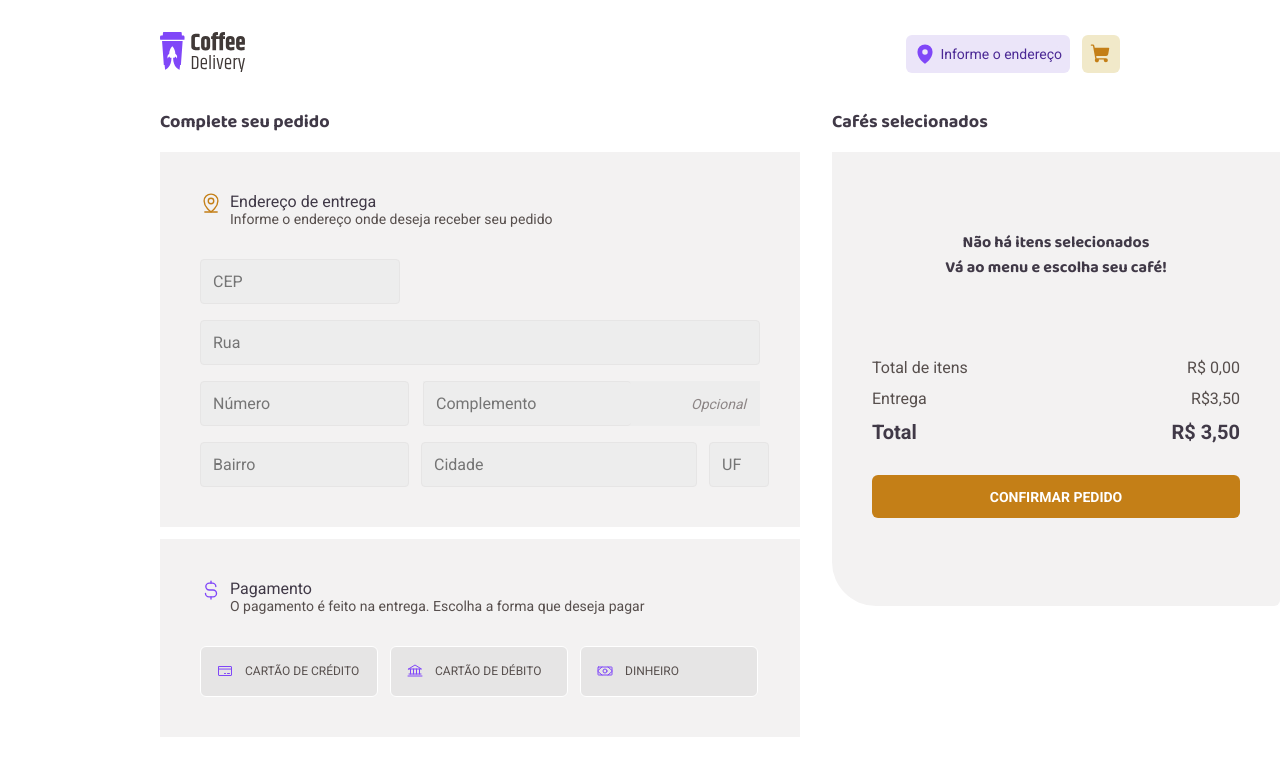
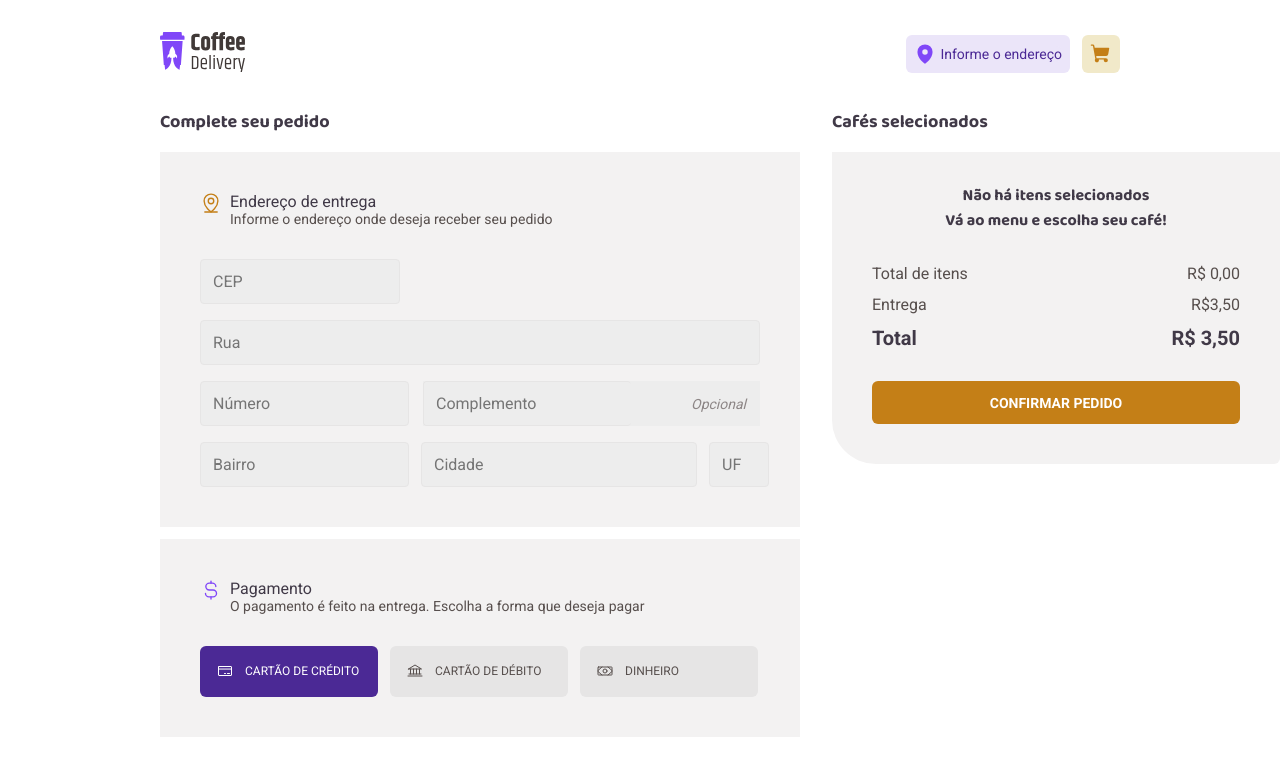
Before and after one commit to gustavoZuin237/Coffee-Delivery, a React (Vite) app: page /checkout in a window 1280 px wide. Shown: the top 776 px of the page. Built offline with nearby package versions, Linux system fonts and the light colour scheme.

Commit message:
Refactor & Fix: fixed various styling and functionality issues to get the project ready for deploying

```diff
--- a/src/contexts/cartContext.tsx
+++ b/src/contexts/cartContext.tsx
@@ -39,7 +39,7 @@ export function CartContextProvider({ children }: CartContextProviderProps) {
 
   const [deliveryAddress, setDeliveryAddress] = useState({} as DeliveryAddressI)
 
-  const [paymentOption, setPaymentOption] = useState('')
+  const [paymentOption, setPaymentOption] = useState('Cartão de Crédito')
 
   function handleQuantityChange(id: number, quantity: number) {
     const exists: boolean = cartProducts.map((p) => p.id).indexOf(id) !== -1
--- a/src/pages/checkout/index.tsx
+++ b/src/pages/checkout/index.tsx
@@ -1,4 +1,4 @@
-import { useContext, useState } from 'react'
+import { useContext, useState } from "react";
 
 import {
   Bank,
@@ -6,22 +6,22 @@ import {
   CurrencyDollarSimple,
   MapPinLine,
   Money,
-} from 'phosphor-react'
+} from "phosphor-react";
 
-import { ShoppingCartItem } from './components/shoppingCartItem'
+import { ShoppingCartItem } from "./components/shoppingCartItem";
 
-import { CartContext } from '../../contexts/cartContext'
+import { CartContext } from "../../contexts/cartContext";
 
-import * as s from './styles'
+import * as s from "./styles";
 
 export function Checkout() {
-  const [cepInput, setCepInput] = useState('')
-  const [streetNameInput, setStreetNameInput] = useState('')
-  const [houseNumberInput, setHouseNumberInput] = useState('')
-  const [complementInput, setComplementInput] = useState('')
-  const [neighborhoodInput, setNeighborhoodInput] = useState('')
-  const [cityNameInput, setCityNameInput] = useState('')
-  const [stateNameInput, setStateNameInput] = useState('')
+  const [cepInput, setCepInput] = useState("");
+  const [streetNameInput, setStreetNameInput] = useState("");
+  const [houseNumberInput, setHouseNumberInput] = useState("");
+  const [complementInput, setComplementInput] = useState("");
+  const [neighborhoodInput, setNeighborhoodInput] = useState("");
+  const [cityNameInput, setCityNameInput] = useState("");
+  const [stateNameInput, setStateNameInput] = useState("");
 
   const {
     products,
@@ -29,36 +29,36 @@ export function Checkout() {
     setDeliveryAddress,
     paymentOption,
     setPaymentOption,
-  } = useContext(CartContext)
+  } = useContext(CartContext);
 
   const productPrice = products.map((product) => {
-    return product.price * product.quantity
-  })
+    return product.price * product.quantity;
+  });
 
-  const totalPrice = determineTotalPrice(productPrice, products.length)
+  const totalPrice = determineTotalPrice(productPrice, products.length);
 
-  const isCartEmpty = products.length === 0
-  const isPaymentOptionNotSelected = paymentOption.length === 0
-  const addressValues = Object.values(deliveryAddress).filter((v) => v !== '')
+  const isCartEmpty = products.length === 0;
+  const isPaymentOptionNotSelected = paymentOption.length === 0;
+  const addressValues = Object.values(deliveryAddress).filter((v) => v !== "");
   const isAddressNotSelected =
     (addressValues.length <= 6 && deliveryAddress.Complement !== undefined) ||
-    addressValues.length === 0
+    addressValues.length === 0;
 
   function determineTotalPrice(prices: number[], priceListArray: number) {
-    let sum = 0
+    let sum = 0;
 
     for (let i = 0; i < priceListArray; i++) {
-      sum += prices[i]
+      sum += prices[i];
     }
 
-    return sum
+    return sum;
   }
 
   function handleDeliveryInputsChange(
     setFunction: (value: string) => void,
     value: string,
   ) {
-    setFunction(value)
+    setFunction(value);
 
     setDeliveryAddress({
       CEP: cepInput,
@@ -68,18 +68,18 @@ export function Checkout() {
       Neighborhood: neighborhoodInput,
       CityName: cityNameInput,
       State: stateNameInput,
-    })
+    });
   }
 
   function handlePaymentOptionsChange(buttonOption: string) {
-    setPaymentOption(buttonOption)
+    setPaymentOption(buttonOption);
   }
 
   const blockButton =
-    isCartEmpty || isPaymentOptionNotSelected || isAddressNotSelected
+    isCartEmpty || isPaymentOptionNotSelected || isAddressNotSelected;
 
-  console.log(isCartEmpty, isPaymentOptionNotSelected, isAddressNotSelected)
-  console.log(addressValues.length)
+  console.log(isCartEmpty, isPaymentOptionNotSelected, isAddressNotSelected);
+  console.log(addressValues.length);
 
   return (
     <s.CheckoutPageContainer>
@@ -190,27 +190,37 @@ export function Checkout() {
           </s.HeaderContainer>
           <s.PaymentOptionsButtonsContainer>
             <s.PaymentOptionsButton
-              isSelected={paymentOption === 'Cartão de Crédito'}
-              onClick={() => handlePaymentOptionsChange('Cartão de Crédito')}
+              isSelected={paymentOption === "Cartão de Crédito"}
+              onClick={() => handlePaymentOptionsChange("Cartão de Crédito")}
             >
               <CreditCard size={16} />
-              <s.PaymentOptionTitle>CARTÃO DE CRÉDITO</s.PaymentOptionTitle>
+              <s.PaymentOptionTitle
+                isSelected={paymentOption === "Cartão de Crédito"}
+              >
+                CARTÃO DE CRÉDITO
+              </s.PaymentOptionTitle>
             </s.PaymentOptionsButton>
 
             <s.PaymentOptionsButton
-              isSelected={paymentOption === 'Cartão de Débito'}
-              onClick={() => handlePaymentOptionsChange('Cartão de Débito')}
+              isSelected={paymentOption === "Cartão de Débito"}
+              onClick={() => handlePaymentOptionsChange("Cartão de Débito")}
             >
               <Bank size={16} />
-              <s.PaymentOptionTitle>CARTÃO DE DÉBITO</s.PaymentOptionTitle>
+              <s.PaymentOptionTitle
+                isSelected={paymentOption === "Cartão de Débito"}
+              >
+                CARTÃO DE DÉBITO
+              </s.PaymentOptionTitle>
             </s.PaymentOptionsButton>
 
             <s.PaymentOptionsButton
-              isSelected={paymentOption === 'Dinheiro'}
-              onClick={() => handlePaymentOptionsChange('Dinheiro')}
+              isSelected={paymentOption === "Dinheiro"}
+              onClick={() => handlePaymentOptionsChange("Dinheiro")}
             >
               <Money size={16} />
-              <s.PaymentOptionTitle>DINHEIRO</s.PaymentOptionTitle>
+              <s.PaymentOptionTitle isSelected={paymentOption === "Dinheiro"}>
+                DINHEIRO
+              </s.PaymentOptionTitle>
             </s.PaymentOptionsButton>
           </s.PaymentOptionsButtonsContainer>
         </s.PaymentOptionsContainer>
@@ -235,12 +245,12 @@ export function Checkout() {
             <p>Total de itens</p>
             <p>
               R$
-              {new Intl.NumberFormat('pt-BR', {
-                style: 'currency',
-                currency: 'BRL',
+              {new Intl.NumberFormat("pt-BR", {
+                style: "currency",
+                currency: "BRL",
               })
                 .format(totalPrice)
-                .replace('R$', '')}
+                .replace("R$", "")}
             </p>
           </s.PriceSpan>
           <s.PriceSpan>
@@ -251,12 +261,12 @@ export function Checkout() {
             <s.BoldText>Total</s.BoldText>
             <s.BoldText>
               R$
-              {new Intl.NumberFormat('pt-BR', {
-                style: 'currency',
-                currency: 'BRL',
+              {new Intl.NumberFormat("pt-BR", {
+                style: "currency",
+                currency: "BRL",
               })
                 .format(totalPrice + 3.5)
-                .replace('R$', '')}
+                .replace("R$", "")}
             </s.BoldText>
           </s.PriceSpan>
         </s.PriceSpanContainer>
@@ -264,19 +274,19 @@ export function Checkout() {
         <s.ConfirmOrderButton disabled={blockButton}>
           {blockButton ? (
             <s.SuccessPageLink
-              to={'/success'}
+              to={"/success"}
               onClick={(e) => e.preventDefault()}
-              style={{ cursor: 'not-allowed' }}
+              style={{ cursor: "not-allowed" }}
             >
               CONFIRMAR PEDIDO
             </s.SuccessPageLink>
           ) : (
-            <s.SuccessPageLink to={'/success'}>
+            <s.SuccessPageLink to={"/success"}>
               CONFIRMAR PEDIDO
             </s.SuccessPageLink>
           )}
         </s.ConfirmOrderButton>
       </s.ShoppingCartContainer>
     </s.CheckoutPageContainer>
-  )
+  );
 }
--- a/src/pages/checkout/styles.ts
+++ b/src/pages/checkout/styles.ts
@@ -138,7 +138,6 @@ interface PaymentOptionsButtonProps {
 export const PaymentOptionsButton = styled.button`
   width: 11.125rem;
   height: 3.18rem;
-  color: ${(props) => props.theme.purple};
   border: 1px solid transparent;
   border-radius: 6px;
   padding: 1rem;
@@ -148,28 +147,34 @@ export const PaymentOptionsButton = styled.button`
   align-items: center;
   gap: 0.75rem;
 
-  border-color: ${(props: PaymentOptionsButtonProps) =>
-    props.isSelected ? props.theme.purple : props.theme.white};
-
   background: ${(props: PaymentOptionsButtonProps) =>
     props.isSelected
-      ? props.theme['purple-light']
+      ? props.theme['purple-dark']
       : props.theme['base-button']};
 
+  color: ${(props: PaymentOptionsButtonProps) =>
+    props.isSelected
+      ? props.theme['white']
+      : props.theme['base-text']};
+
   &:hover {
-    background-color: ${(props) => props.theme['base-hover']};
+    background-color: ${(props) => props.theme['purple']};
   }
 `
 
 export const PaymentOptionTitle = styled.p`
   font-size: 0.75rem;
   font-weight: 400;
-  color: ${(props) => props.theme['base-text']};
+
+  color: ${(props: PaymentOptionsButtonProps) =>
+    props.isSelected
+      ? props.theme['white']
+      : props.theme['base-text']};
 `
 
 export const ShoppingCartContainer = styled.div`
   min-width: 28rem;
-  height: 31.125rem;
+  height: 100%;
   display: flex;
   flex-direction: column;
   gap: 15px;
@@ -206,7 +211,8 @@ export const SuccessPageLink = styled(NavLink)`
 `
 
 export const ShoppingCartItemList = styled.div`
-  height: 10rem;
+  height: 50%;
+  max-height: 20rem;
   padding: 1rem 2.5rem 0;
   overflow: auto;
   overflow-x: hidden;
```
Also changed, not shown: package.json (+6 -6 lines), 1 other file (tests, documents, lock files or other folders).
